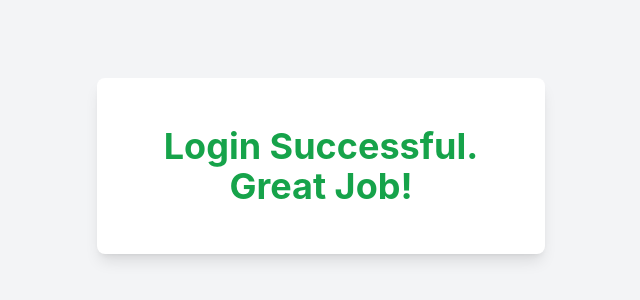
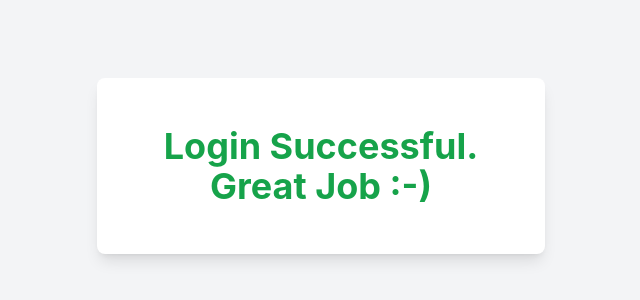
Before and after one commit to fuzzy-testing/capy-website, a plain HTML site: page success.html in a window 1280 px wide. Shown: the part 234-534 px from the top of the page, without its empty margins (319-959 px from the left). Drawn offline with nearby package versions, Linux system fonts and the light colour scheme.

Commit message:
Update success.html

```diff
--- a/success.html
+++ b/success.html
@@ -13,7 +13,7 @@
 </head>
 <body class="bg-gray-100 flex items-center justify-center h-screen">
     <div class="text-center bg-white p-12 rounded-lg shadow-lg w-full max-w-md">
-        <h1 class="text-4xl font-bold text-green-600">Login Successful. Great Job!</h1>
+        <h1 class="text-4xl font-bold text-green-600">Login Successful. Great Job :-) </h1>
     </div>
 </body>
 </html>
```
